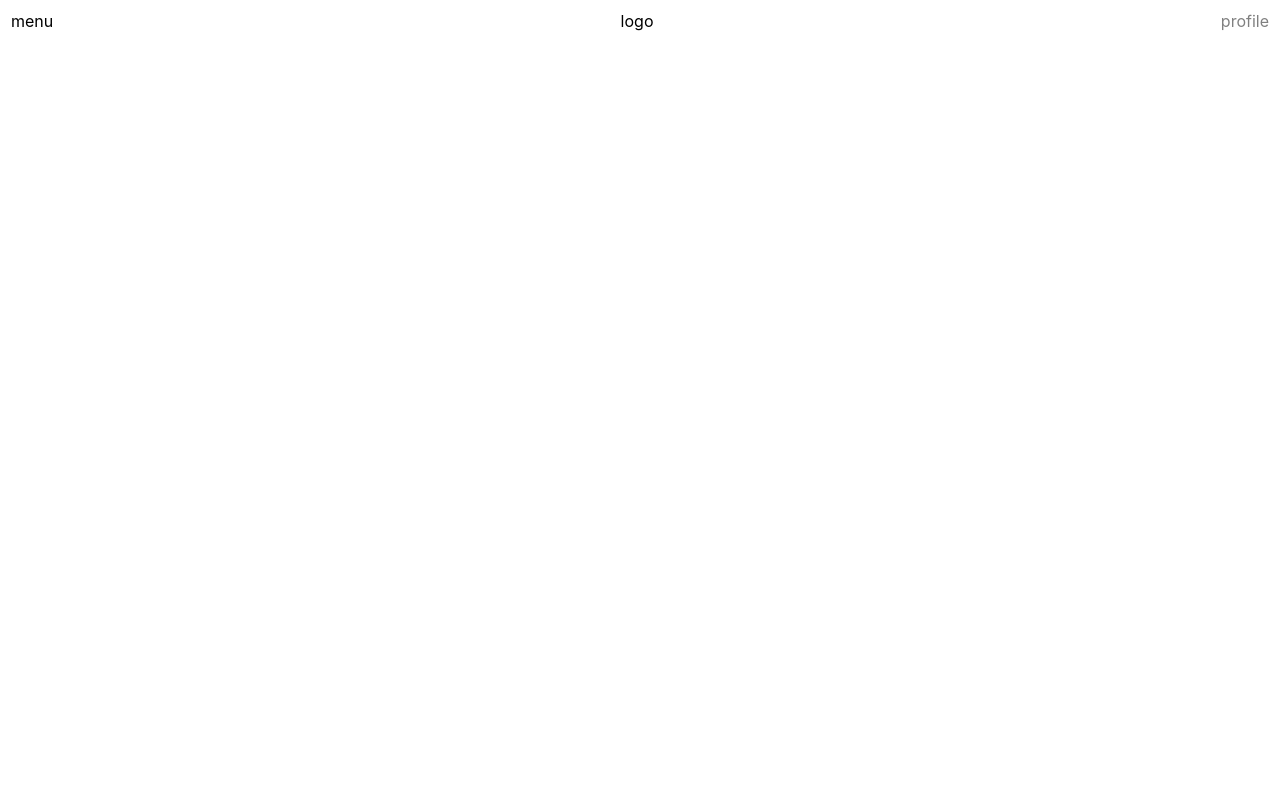
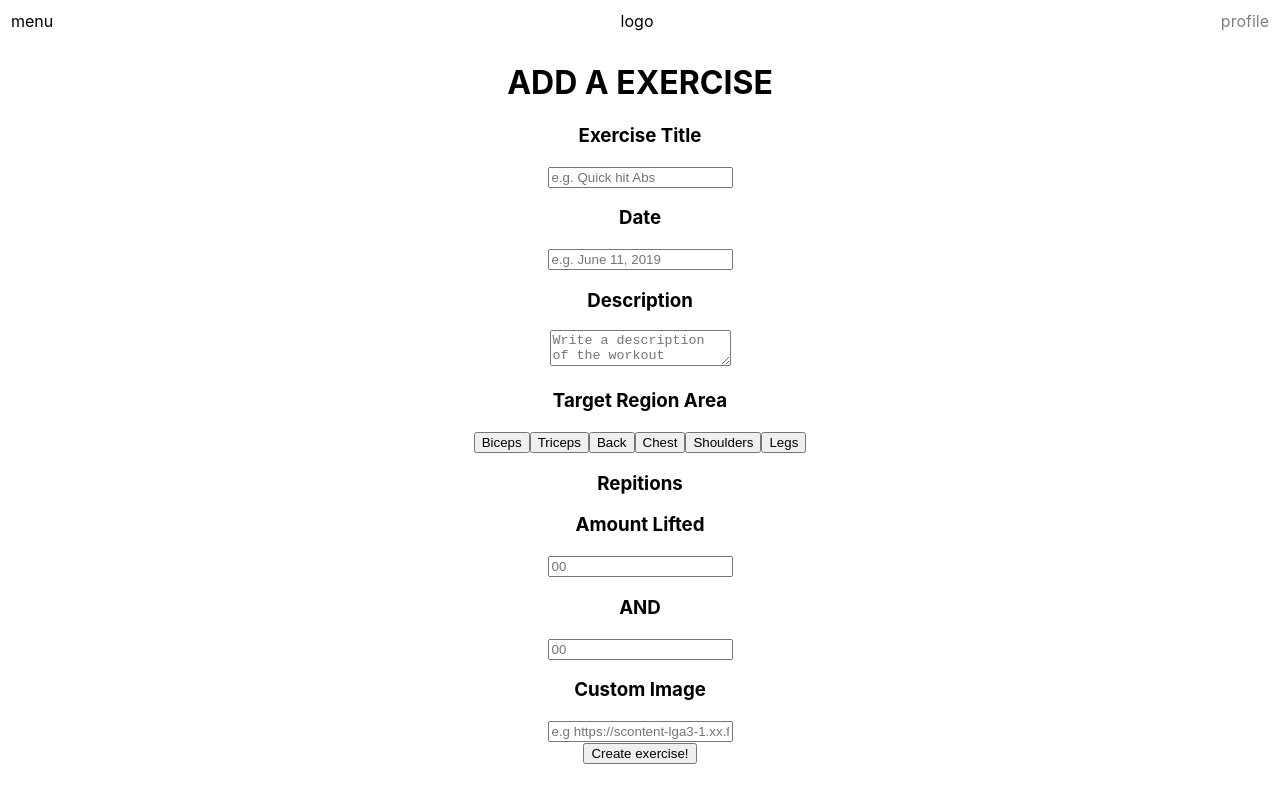
Before and after one commit to buildweek-weight-lifting/hercules-front-end, a React (Create React App) app in the folder hercules/: page /add-excercise in a window 1280 px wide. Built offline with nearby package versions, Linux system fonts and the light colour scheme.

Commit message:
Completed styling and functional state for the add exercise page. Just need to link it to the back end so that the exercise is added to your lists.

```diff
--- a/hercules/src/App.js
+++ b/hercules/src/App.js
@@ -4,12 +4,13 @@ import './App.css';
 //import PrivateRoute from './PrivateRoute'
 import Login from './components/auth/Login'
 import { BrowserRouter as Router, Link, Route } from 'react-router-dom';
-import Signup from './components/auth/Signup'
+import SignUp from './components/auth/Signup'
 import Home from "./components/Home";
 import Nav from "./components/Nav";
 import Profile from "./components/Profile";
 //import AddExcercise from "./components/AddExcercise";
 import SelectExcercises from "./components/SelectExcercises";
+import AddExercise from './components/addExercise/AddExercise';
 
 
 function App() {
@@ -41,6 +42,20 @@ function App() {
         />
 
         <Route
+          exact path="/signup"
+          render={() => (
+            <SignUp />
+          )}
+        />
+
+        <Route
+          exact path="/add-excercise"
+          render={() => (
+            <AddExercise />
+          )}
+        />
+
+        <Route
           exact path="/select-excercises"
           render={() => (
             <SelectExcercises />
@@ -53,13 +68,4 @@ function App() {
   )
 }
 
-/*
-<Route
-          exact path="/add-excercise"
-          render={() => (
-            <AddExcercise />
-          )}
-        />
-        */
-
 export default App;
--- a/hercules/src/actions/index.js
+++ b/hercules/src/actions/index.js
@@ -6,6 +6,7 @@ export const LOGIN_FAILURE = 'LOGIN_FAILURE'
 export const GET_USERS = "GET_USERS"
 export const ERROR_MESSAGE = "ERROR_MESSAGE"
 export const LOADING = "LOADING"
+
 
 export const login = creds => dispatch => {
     dispatch({type:LOGIN_START});
@@ -35,3 +36,7 @@ export const signup = (creds) => {
         })
     }
   }
+
+export const addExercise = () => {
+  return
+}
--- a/hercules/src/components/addExercise/addExercise.js
+++ b/hercules/src/components/addExercise/addExercise.js
@@ -1,6 +1,7 @@
 import React from 'react';
 import { connect } from 'react-redux';
 import { addExercise } from '../../actions/index.js';
+import { NavLink } from 'react-router-dom';
 import './addexercise.css'
 
 class AddExercise extends React.Component{
@@ -10,6 +11,10 @@ class AddExercise extends React.Component{
             exercisetitle: '',
             date: '',
             description: '',
+            targetRegion: '',
+            amountlifted: '',
+            repititions: '',
+            customimage: ''
         }
     }
 
@@ -17,39 +22,45 @@ class AddExercise extends React.Component{
         this.setState({
             [e.target.name]: e.target.value
         })
+        console.log(this.state)
     }
 
     submitHandler = (e) => {
         e.preventDefault();
         this.props.addExercise(this.state);
+        console.log(this.state)
         this.setState({
             exercisetitle: '',
             date: '',
-            description: ''
+            description: '',
+            targetRegion: [],
+            amountlifted: '',
+            repititions: '',
+            customimage: ''
         })
     }
 
     render(){
         return(
             <div className="addExercise-page">
-                <div className="addExercise-back-btn"></div>
+                 <NavLink exact to="/"><div className="addExercise-back-btn"></div></NavLink>
                 <h1 className="addExerciseHeader">ADD A EXERCISE</h1>
             <form className="exerciseInfoForm" onSubmit={this.submitHandler}>
                 <h3>Exercise Title</h3>
-                <input className="input-title" onChange={this.inputHandler} type="text" name="exercisetitle" placeholder="e.g. Quick hit Abs" value={this.state.name}></input>
+                <input className="input-title" onChange={this.inputHandler} type="text" name="exercisetitle" placeholder="e.g. Quick hit Abs" value={this.state.exercisetitle}></input>
                 <h3>Date</h3>
-                <input className="input-date" onChange={this.inputHandler} type="text" name="date" value={this.state.age} placeholder="e.g. June 11, 2019"></input>
+                <input className="input-date" onChange={this.inputHandler} type="text" name="date" value={this.state.date} placeholder="e.g. June 11, 2019"></input>
                 <h3>Description</h3>
-                <textarea className="input-description" onChange={this.inputHandler} type="text" name="description" placeholder="Write a description of the workout" value={this.state.height}></textarea>
+                <textarea className="input-description" onChange={this.inputHandler} type="text" name="description" placeholder="Write a description of the workout" value={this.state.description}></textarea>
 
                 <h3>Target Region Area</h3>
                 <div className="targetRegion-Btns">
-                    <button>Biceps</button>
-                    <button>Triceps</button>
-                    <button>Back</button>
-                    <button>Chest</button>
-                    <button>Shoulders</button>
-                    <button>Legs</button>
+                    <button type="button" onClick={this.inputHandler} name="targetRegion" value="Biceps">Biceps</button>
+                    <button type="button" onClick={this.inputHandler} name="targetRegion"  value="Triceps">Triceps</button>
+                    <button type="button" onClick={this.inputHandler} name="targetRegion"  value="Back">Back</button>
+                    <button type="button" onClick={this.inputHandler} name="targetRegion"  value="Chest">Chest</button>
+                    <button type="button" onClick={this.inputHandler} name="targetRegion"  value="Shoulders">Shoulders</button>
+                    <button type="button" onClick={this.inputHandler} name="targetRegion"  value="Legs">Legs</button>
                 </div>
 
                 <div className="addExercise-bottom">
@@ -57,10 +68,16 @@ class AddExercise extends React.Component{
                     <h3></h3>
                     <h3 className="textlifted">Amount Lifted</h3>
 
-                    <input className="inputReps" onChange={this.inputHandler} name="repititions" placeholder="00"></input>
+                    <input className="inputReps" type="text" onChange={this.inputHandler} value={this.state.repititions} name="repititions" placeholder="00"></input>
                     <h3>AND</h3>
-                    <input className="inputLifted" onChange={this.inputHandler} name="amountlifted" placeholder="00"></input>
+                    <input className="inputLifted" type="text" onChange={this.inputHandler} value={this.state.amountlifted} name="amountlifted" placeholder="00"></input>
                 </div>
+
+                <div className="addExercise-customImage">
+                    <h3>Custom Image</h3>
+                    <input className="customImage" type="text" onChange={this.inputHandler} value={this.state.customimage} name="customimage" placeholder={`e.g https://scontent-lga3-1.xx.fbcdn.net/v/t1.0-9/54522892_2244978498879256_1520327382362226688_n.jpg?_nc_cat=107&_nc_oc=AQkQKlS0mvrneVJtmCAgr2s0h8UApsxyzP7S02YoakMWFWKKCuwCj4a8c5REpm8IaLKyEUtoqbgb4aPwqE1jDp0A&_nc_ht=scontent-lga3-1.xx&oh=04f951dea2ad9f552d80f302e2152369&oe=5DC41051`}></input>
+                </div>
+                <button className="createExerciseBtn">Create exercise!</button>
             </form>
             </div>
         )
--- a/hercules/src/components/addExercise/addexercise.css
+++ b/hercules/src/components/addExercise/addexercise.css
@@ -5,10 +5,12 @@
 @media(max-width: 375px){
     .addExercise-page{
         position: relative;
-        width: 375px;
-        height: 767px;
+        max-width: 375px;
+        max-height: 1067px;
+        width: 100%;
         background-color: #000000;
         color: #FFFFFF;
+        padding-top: 15px;
     }
     .addExercise-page h3{
         font-size: 14px;
@@ -105,6 +107,8 @@
     }
     .textlifted{
         text-align: right;
+        position: relative;
+        left: 23px;
     }
     .addExercise-bottom input{
         position: relative;
@@ -113,13 +117,52 @@
         left: 12px;
     }
     .addExercise-bottom .inputReps{
+        font-family: 'Roboto';
+        font-style: normal;
+        font-weight: normal;
+        font-size: 12px;
+        line-height: 14px;
         position: relative;
-
+        text-align: center;
+        background-color: transparent;
+        border: .1px solid grey;
+        color: #FFFFFF
     }
 
     .addExercise-bottom .inputLifted{
+        font-family: 'Roboto';
+        font-style: normal;
+        font-weight: normal;
+        font-size: 12px;
+        line-height: 14px;
         position: relative;
-        float: left;
+        left: 5px;
+        text-align: center;
+        background-color: transparent;
+        border: .1px solid grey;
+        color: #ffffff;
     }
 
+    .customImage{
+        padding-left: 10px;
+        width: 339px;
+        height: 46px;
+        background-color: transparent;
+        border: .1px solid grey;
+    }
+
+    .createExerciseBtn{
+        width: 347px;
+        height: 46px;
+        background-color: #FFEC42;
+        color: #000000;
+        font-family: 'Roboto';
+        font-style: normal;
+        font-weight: 500;
+        font-size: 12px;
+        line-height: 14px;
+        text-align: center;
+        margin: 20px auto;
+        border: none;
+    }
 }
--- a/hercules/src/components/auth/login.js
+++ b/hercules/src/components/auth/login.js
@@ -2,7 +2,9 @@ import React from 'react'
 import { login } from '../../actions'
 import { connect } from 'react-redux'
 import Loader from 'react-loader-spinner'
+import { withRouter } from 'react-router-dom';
 import './login.css'
+
 
 class Login extends React.Component {
     constructor() {
@@ -26,9 +28,10 @@ class Login extends React.Component {
 
     loginSubmit = (event) => {
         event.preventDefault()
+        console.log(this.props)
         this.props.login(this.state.credentials)
             .then(() => {
-                this.props.history.push('/protected')
+                this.props.history.push('/')
             })
             .catch(err => {
                 console.log(err)
@@ -75,6 +78,6 @@ const mapStateToProps = state => ({
     isLoggingIn:state.isLoggingIn
 })
 
-export default connect(
+export default withRouter(connect(
     mapStateToProps, { login }
-)(Login)
+)(Login))
--- a/hercules/src/components/auth/signup.js
+++ b/hercules/src/components/auth/signup.js
@@ -3,6 +3,8 @@ import { signup } from '../../actions'
 import { connect } from 'react-redux'
 import Loader from 'react-loader-spinner'
 import './signup.css'
+import { withRouter } from 'react-router-dom';
+import { NavLink } from 'react-router-dom';
 
 class SignUp extends React.Component {
     constructor() {
@@ -38,6 +40,7 @@ class SignUp extends React.Component {
             lastName: '',
             email: ''
         })
+        this.props.history.push('/')
     }
 
     render() {
@@ -83,7 +86,7 @@ class SignUp extends React.Component {
                     </input>
                     <input
                         className="password-field"
-                        type="string"
+                        type="password"
                         name='password'
                         placeholder="password"
                         value={this.state.credentials.password}
@@ -93,7 +96,8 @@ class SignUp extends React.Component {
                     <button className="signup-btn" onClick={this.signupSubmit}>{this.props.isLoggingIn ? (
                         <Loader type="ThreeDots" color="#1f2a38" height="12" width="26" />
                     ):( `Let's go!`)} </button>
-                    <div className="login-back-btn"></div>
+
+                    <NavLink exact to="/login"><div className="login-back-btn"></div></NavLink>
                 </form>
                 </div>
             </div>
@@ -105,6 +109,6 @@ const mapStateToProps = state => ({
     isLoggingIn:state.isLoggingIn
 })
 
-export default connect(
+export default withRouter(connect(
     mapStateToProps, { signup }
-)(SignUp)
+)(SignUp))
--- a/hercules/src/index.js
+++ b/hercules/src/index.js
@@ -7,10 +7,6 @@ import thunk from 'redux-thunk'
 import {Provider} from 'react-redux'
 import {reducer} from './reducers'
 
-import {BrowserRouter as Router, withRouter} from 'react-router-dom';
-
-// const AppWithRouter = withRouter(App);
-
 
 const store = createStore(reducer, applyMiddleware(thunk))
 
```
